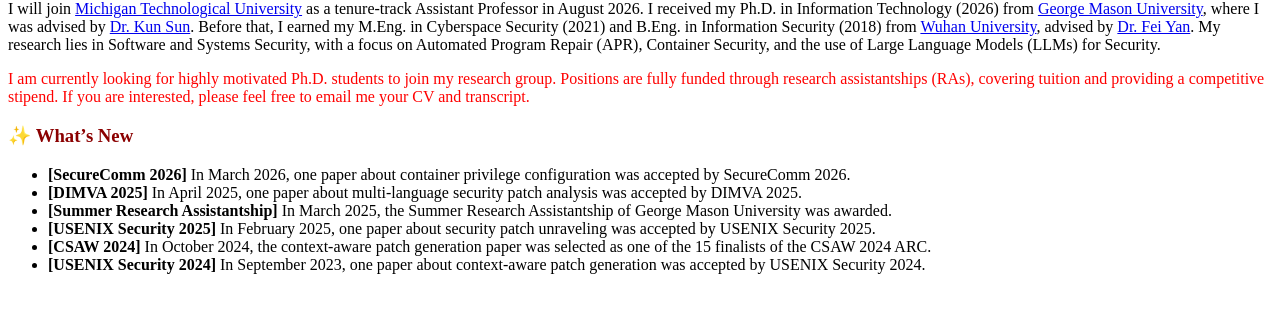
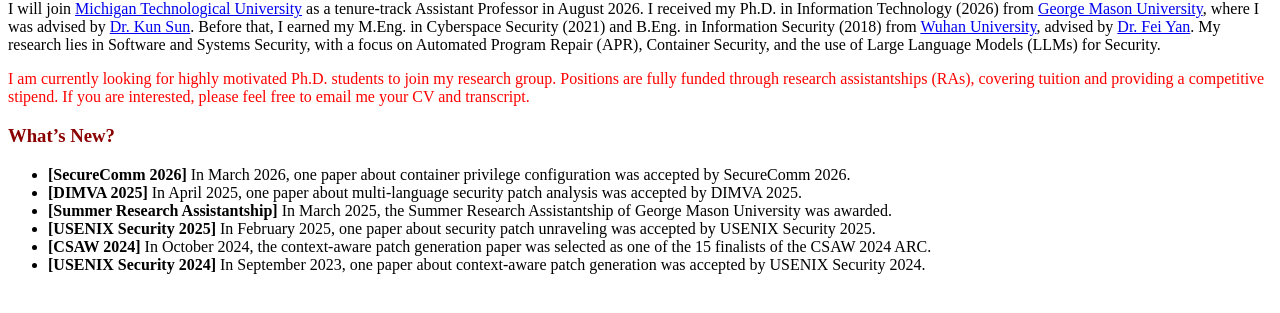
Before and after one commit to YunlongXing/yunlongxing.github.io, a Jekyll site: the page built from _pages/includes/intro.md, in a window 1280 px wide. Shown: the part 383-696 px from the top of the page. Built offline with Jekyll 4.4.1, drawn with Linux system fonts in a browser that asks for light colours; our own code applies the rules of GitHub Pages for plain Markdown files.

Commit message:
Update section title and improve formatting

```diff
--- a/_pages/includes/intro.md
+++ b/_pages/includes/intro.md
@@ -3,7 +3,7 @@ I will join [Michigan Technological University][Michigan Technological Universit
 <span style="color:red">I am currently looking for highly motivated Ph.D. students to join my research group. Positions are fully funded through research assistantships (RAs), covering tuition and providing a competitive stipend. If you are interested, please feel free to email me your CV and transcript.</span>
 
 
-# ✨ <span style="color: darkred;">What’s New</span>
+# <span style="color: darkred;">What’s New?</span>
 - **[SecureComm 2026]** In March 2026, one paper about container privilege configuration was accepted by SecureComm 2026.
 - **[DIMVA 2025]** In April 2025, one paper about multi-language security patch analysis was accepted by DIMVA 2025.
 - **[Summer Research Assistantship]** In March 2025, the Summer Research Assistantship of George Mason University was awarded.
```
